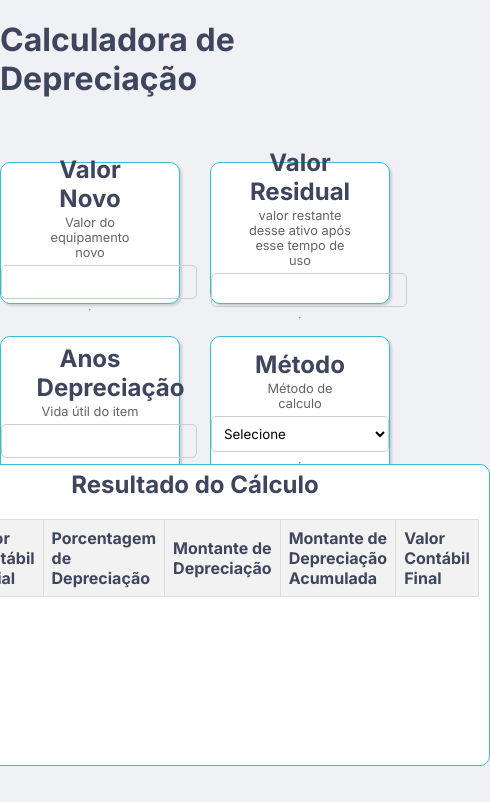
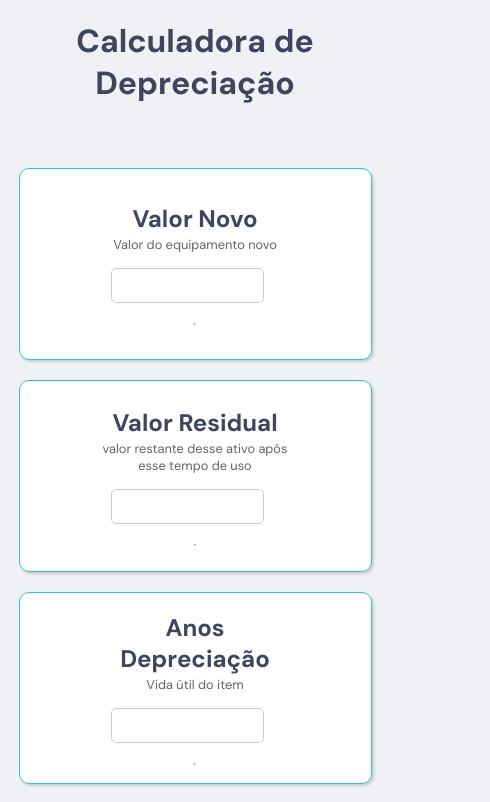
Before and after one commit to LeandroRochaS/CalculadoraDepreciao, a React (Vite) app: page / in a window 390 px wide. Shown: the top 802 px of the page, 490 px wide, since content can reach past the window. Built offline with nearby package versions, Linux system fonts and the light colour scheme.

Commit message:
feacture: working in responsivity

```diff
--- a/src/App.scss
+++ b/src/App.scss
@@ -1,9 +1,8 @@
-@import url("https://fonts.googleapis.com/css2?family=Inter:wght@400;500;700&display=swap");
-
+@import url("https://fonts.googleapis.com/css2?family=DM+Sans:opsz,wght@9..40,400;9..40,500;9..40,700;9..40,900&display=swap");
 * {
   margin: 0;
   padding: 0;
-  font-family: "Inter", sans-serif;
+  font-family: "DM Sans", sans-serif;
 }
 
 body {
--- a/src/components/NavBar/style.scss
+++ b/src/components/NavBar/style.scss
@@ -7,5 +7,6 @@ header {
   h1 {
     color: $font-primary;
     font-size: 2rem;
+    text-align: center;
   }
 }
--- a/src/pages/Home/style.scss
+++ b/src/pages/Home/style.scss
@@ -14,8 +14,7 @@
   padding: 20px 0;
   max-width: 400px;
   width: 100%;
-  height: 100px;
-
+  height: 150px;
   margin-bottom: 2rem;
 
   background: #fff;
@@ -90,13 +89,13 @@
   display: flex;
   justify-content: center;
   align-items: center;
+  margin-bottom: 1rem;
 }
 
 .card-result {
-  margin: 0 auto;
-  position: absolute;
-  top: 55%;
+  margin-top: 2rem;
   max-width: 800px;
+  width: 100%;
   min-height: 300px;
   padding: 0 10px;
 
@@ -114,9 +113,10 @@
 /* style.scss */
 
 .tabela-resultado {
+  max-width: 100%;
   width: 100%;
   border-collapse: collapse;
-  margin: 20px 0;
+  margin: 20px auto;
   border-radius: 6px;
   text-align: center;
 }
@@ -124,14 +124,65 @@
 .tabela-resultado th,
 .tabela-resultado td {
   border: 1px solid #ddd;
-  padding: 8px;
+  padding: 5px;
   text-align: left;
 }
 
 .tabela-resultado th {
   background-color: #f2f2f2;
+  font-size: 0.8rem;
 }
 
 .tabela-resultado tbody tr:nth-child(even) {
   background-color: #f9f9f9;
 }
+
+@media (max-width: 768px) {
+  table {
+    display: block;
+    width: 100%;
+  }
+
+  table thead {
+    display: none;
+  }
+
+  table tbody {
+    width: 90%;
+    display: flex;
+    flex-wrap: wrap;
+    gap: 25px;
+  }
+
+  table tbody tr {
+    display: flex;
+    width: 45%;
+    flex-direction: column;
+    border-bottom: 1px solid #ddd;
+  }
+
+  table tbody tr td {
+    width: 100%;
+    display: flex;
+    flex-direction: column;
+    text-align: left;
+  }
+
+  .card {
+    gap: 10px;
+    margin-bottom: 20px;
+    input {
+      width: 80%;
+    }
+  }
+
+  .twoCards {
+    flex-direction: column;
+    width: 90%;
+    gap: 0;
+  }
+
+  .result-container {
+    width: 90%;
+  }
+}
```
